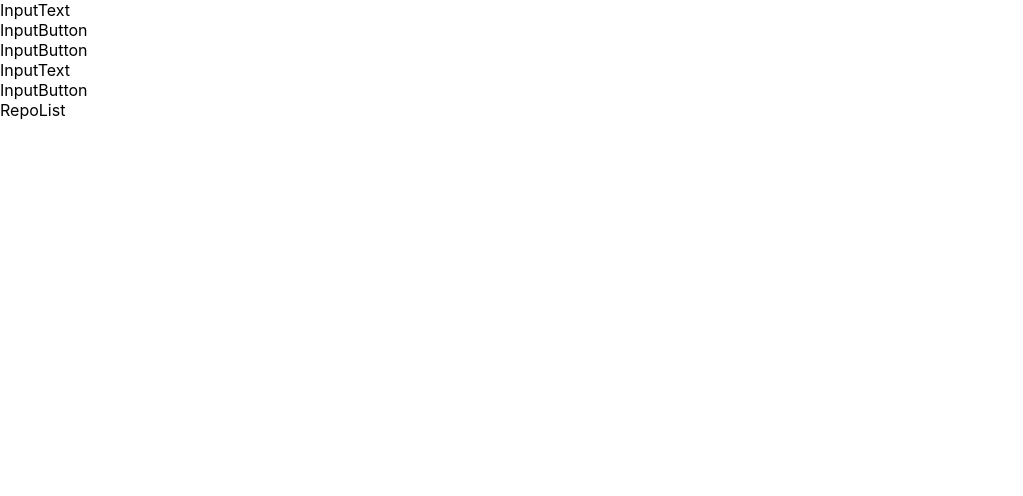
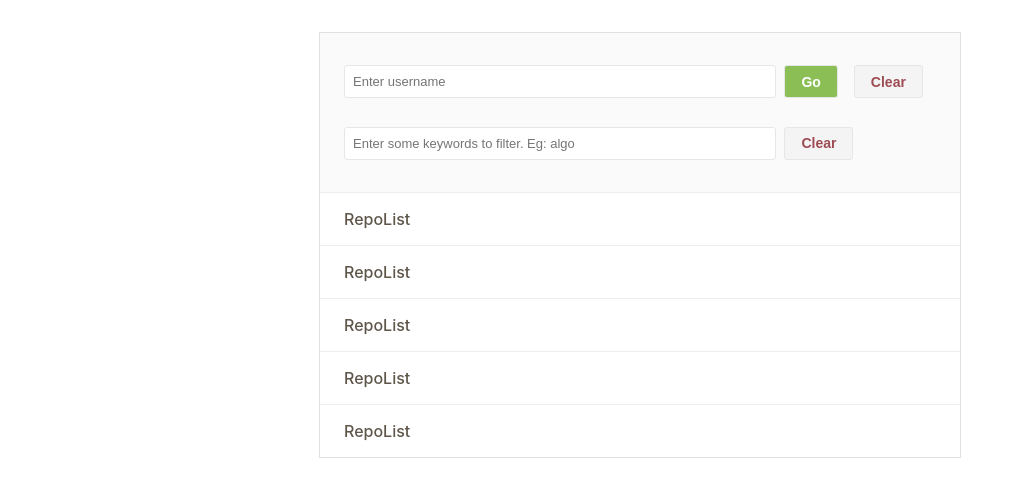
Before and after one commit to sunnyopenkube/github-search, a React (Create React App) app: page / in a window 1280 px wide. Shown: the top 496 px of the page, without its empty margins (0-1023 px from the left). Built offline with nearby package versions, Linux system fonts and the light colour scheme.

Commit message:
layout design completed

```diff
--- a/src/App.css
+++ b/src/App.css
@@ -1,3 +1,5 @@
 .App {
     display: flex;
+    justify-content: center;
+    padding: 2rem 0;
 }
--- a/src/components/InputButton/InputButton.css
+++ b/src/components/InputButton/InputButton.css
@@ -0,0 +1,21 @@
+button.ghs-button{
+	margin-right: 0.5rem;
+	margin-left: 0.5rem;
+	font-weight: 700;
+	font-size: 14px;
+	border-radius: 3px;
+	padding: 0 1rem;
+	border: 1px solid #E6E6E6;
+	outline: 0;
+	cursor: pointer;
+}
+
+button.ghs-button.primary{
+	background-color: #8BBF56;
+	color: #fff;
+}
+
+button.ghs-button.secondary{
+	background-color: #F4F4F4;
+	color: #9D4C54;
+}
--- a/src/components/InputButton/InputButton.js
+++ b/src/components/InputButton/InputButton.js
@@ -14,7 +14,7 @@ export default class InputButton extends Component{
 
     render(){
         return(
-            <div>InputButton</div>
+            <button className={'ghs-button '+this.props.btnType}>{this.props.btnText}</button>
         )
     }
 }
--- a/src/components/InputText/InputText.css
+++ b/src/components/InputText/InputText.css
@@ -0,0 +1,8 @@
+input.ghs-input-text{
+	width: 70%;
+	font-size: 13px;
+	padding: 0.5rem 0.5rem;
+	border-radius: 3px;
+	border: 1px solid #E6E6E6;
+	outline: 0;
+}
--- a/src/components/InputText/InputText.js
+++ b/src/components/InputText/InputText.js
@@ -14,7 +14,7 @@ export default class InputText extends Component{
 
     render(){
         return(
-            <div>InputText</div>
+            <input className="ghs-input-text" type="text" placeholder={this.props.placeholder} />
         )
     }
 }
--- a/src/components/RepoList/RepoList.css
+++ b/src/components/RepoList/RepoList.css
@@ -0,0 +1,10 @@
+.ghs-rl{
+	color: #5F564A;
+    font-weight: 500;
+    padding: 1rem 1.5rem;
+    border-bottom: 1px solid #EEEEEE;
+}
+
+.ghs-rl:last-child{
+	border-bottom: 0;
+}
--- a/src/components/RepoList/RepoList.js
+++ b/src/components/RepoList/RepoList.js
@@ -14,7 +14,7 @@ export default class RepoList extends Component{
 
     render(){
         return(
-            <div>RepoList</div>
+            <div className="ghs-rl">RepoList</div>
         )
     }
 }
--- a/src/scenes/SearchTool/SearchTool.css
+++ b/src/scenes/SearchTool/SearchTool.css
@@ -1,3 +1,23 @@
-.SearchTool{
+.ghs-st{
+    width: 50%;
+    display: flex;
+    flex-direction: column;
+    border: 1px solid #e0e0e0;
+}
+
+.ghs-st .ghs-search-header{
+    display: flex;
+    flex-direction: column;
+    background-color: #fafafa;
+    padding: 2rem 1.5rem;
+    border-bottom: 1px solid #EEEEEE;
+}
+
+.ghs-st .ghs-search-header .ghs-p-1,.ghs-p-2{
+    display: flex;
 
 }
+
+.ghs-st .ghs-search-header .ghs-p-2{
+    margin-top: 1.8rem;
+}
--- a/src/scenes/SearchTool/SearchTool.js
+++ b/src/scenes/SearchTool/SearchTool.js
@@ -17,9 +17,13 @@ export default class SearchTool extends Component{
     }
 
     renderRepoList = () => {
-        return(
-            <RepoList />
-        )
+        let a = [1,2,3,4,5]
+        let list = []
+        for(let i in a){
+            list.push(<RepoList key={i} />)
+        }
+
+        return list
     }
 
     render(){
@@ -27,23 +31,13 @@ export default class SearchTool extends Component{
             <div className="ghs-st">
                 <div className="ghs-search-header">
                     <div className="ghs-p-1">
-                        <div className="ghs-p-1-it">
-                            <InputText />
-                        </div>
-                        <div className="ghs-p-1-ib-1">
-                            <InputButton />
-                        </div>
-                        <div className="ghs-p-1-ib-2">
-                            <InputButton />
-                        </div>
+                        <InputText placeholder="Enter username" />
+                        <InputButton btnType="primary" btnText="Go" />
+                        <InputButton btnType="secondary" btnText="Clear" />
                     </div>
                     <div className="ghs-p-2">
-                        <div className="ghs-p-2-it">
-                            <InputText />
-                        </div>
-                        <div className="ghs-p-2-ib">
-                            <InputButton />
-                        </div>
+                        <InputText placeholder="Enter some keywords to filter. Eg: algo" />
+                        <InputButton btnType="secondary" btnText="Clear" />
                     </div>
                 </div>
                 {this.renderRepoList()}
```
